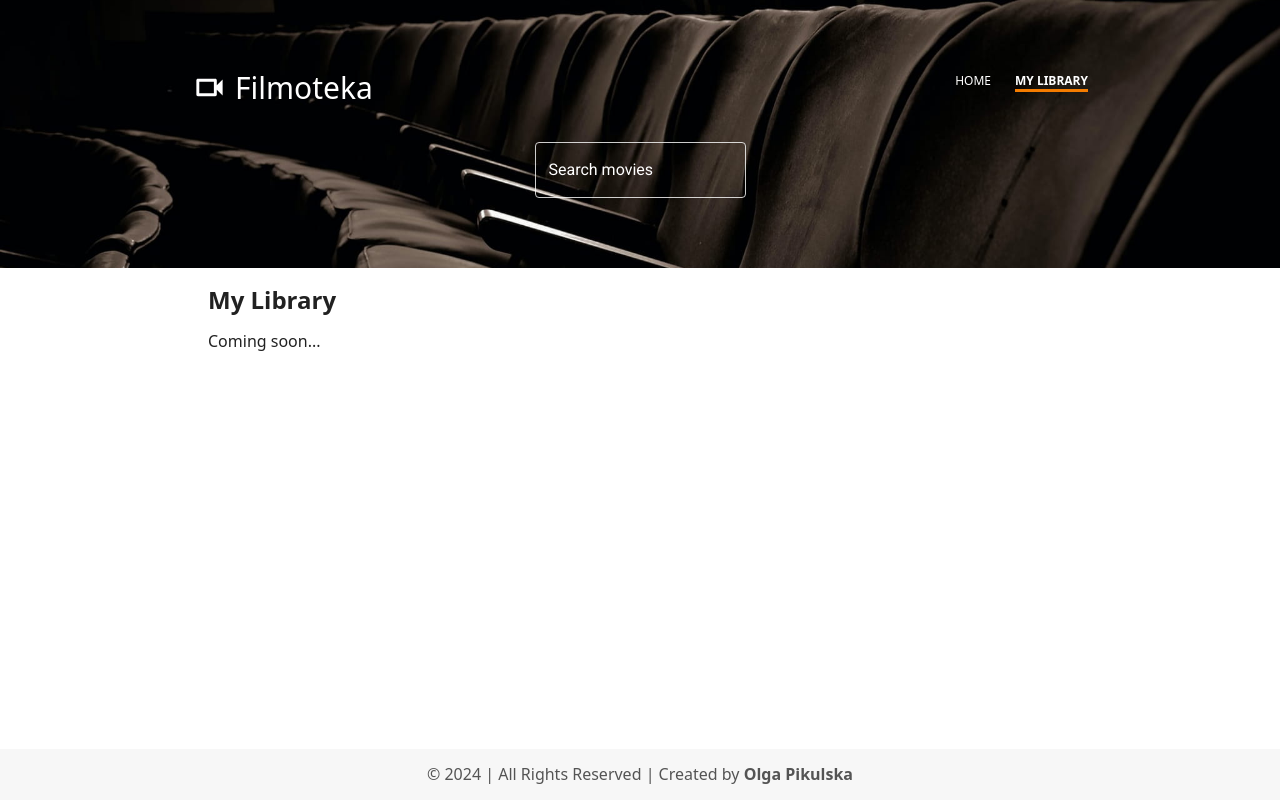
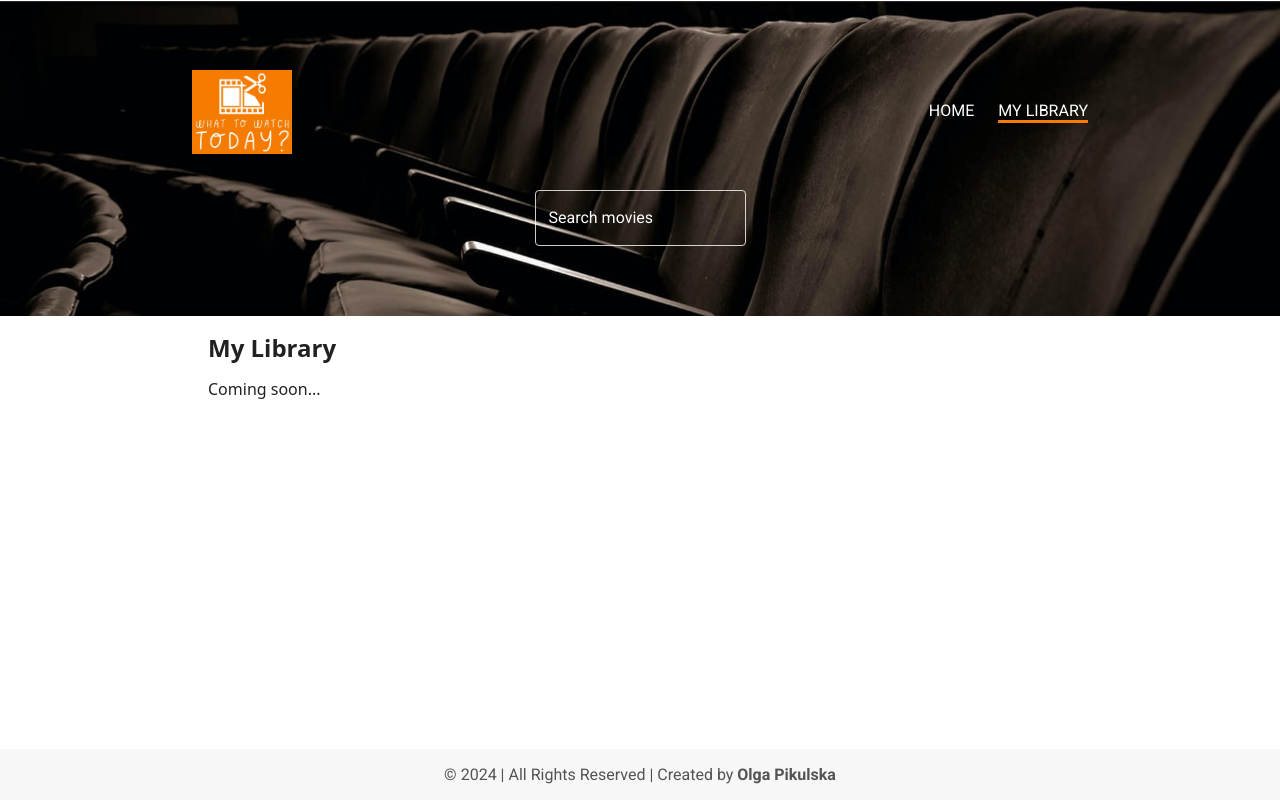
Before and after one commit to OlgaPikulska/what-to-watch-today, a Next.js app: page /library in a window 1280 px wide. Built offline with nearby package versions, Linux system fonts and the light colour scheme; what @mui/material-nextjs would draw is missing.

Commit message:
use Tupography

```diff
--- a/src/components/Footer/Footer.tsx
+++ b/src/components/Footer/Footer.tsx
@@ -1,11 +1,14 @@
+import Typography from "@mui/material/Typography/Typography";
 import React from "react";
 
 export const Footer: React.FC = () => {
+	const currentYear: number = new Date().getFullYear();
 	return (
-		<footer className="bg-footer text-footertext p-4 text-center">
-			<p>
-				© 2024 | All Rights Reserved | Created by <span className="font-bold">Olga Pikulska</span>
-			</p>
+		<footer className="bg-footer p-4 text-center">
+			<Typography variant="subtitle1" color="secondary.dark">
+				{`© ${currentYear} | All Rights Reserved | Created by`}{" "}
+				<span className="font-bold">Olga Pikulska</span>
+			</Typography>
 		</footer>
 	);
 };
--- a/src/components/Header/Header.tsx
+++ b/src/components/Header/Header.tsx
@@ -8,7 +8,7 @@ export const Header: React.FC = () => {
 	return (
 		<header className="bg-gray-800 bg-header-mobile bg-cover bg-center sm:bg-header-tablet lg:bg-header-desktop">
 			<div className="container flex flex-col gap-5 py-[70px]">
-				<div className="flex justify-between text-white">
+				<div className="flex items-center justify-between text-white">
 					<Logo />
 					<Navigation />
 				</div>
--- a/src/components/Logo/Logo.tsx
+++ b/src/components/Logo/Logo.tsx
@@ -1,14 +1,16 @@
 import React from "react";
-import VideocamOutlinedIcon from "@mui/icons-material/VideocamOutlined";
+import Image from "next/image";
 import Link from "next/link";
 
 export const Logo: React.FC = () => {
 	return (
 		<Link href="/">
-			<div className="flex gap-2">
-				<VideocamOutlinedIcon fontSize="large" />
-				<span className="text-3xl">Filmoteka</span>
-			</div>
+			<Image
+				src="/header/logo_what_to_watch_today.jpg"
+				width={100}
+				height={100}
+				alt="What to watch today logo"
+			/>
 		</Link>
 	);
 };
--- a/src/components/Navigation/Navigation.tsx
+++ b/src/components/Navigation/Navigation.tsx
@@ -3,28 +3,28 @@
 import React from "react";
 import { usePathname } from "next/navigation";
 import Link from "next/link";
+import Typography from "@mui/material/Typography/Typography";
 
 export const Navigation: React.FC = () => {
 	const pathname = usePathname();
 
 	return (
-		// <nav className="flex space-x-6">
 		<nav className="block">
 			<Link
 				href="/"
 				className={`${
 					pathname === "/" ? "border-b-[3px] border-warning font-bold" : ""
-				} mr-6 inline-block text-xs uppercase text-white hover:text-gray-300`}
+				} mr-6 inline-block uppercase hover:text-warning`}
 			>
-				Home
+				<Typography variant="body1">Home</Typography>
 			</Link>
 			<Link
 				href="/library"
 				className={`${
 					pathname === "/library" ? "border-b-[3px] border-warning font-bold" : ""
-				} inline-block text-xs uppercase text-white hover:text-gray-300`}
+				} inline-block uppercase hover:text-warning`}
 			>
-				My library
+				<Typography variant="body1">My library</Typography>
 			</Link>
 		</nav>
 	);
--- a/src/components/Poster/Poster.tsx
+++ b/src/components/Poster/Poster.tsx
@@ -2,6 +2,7 @@ import React from "react";
 import Image from "next/image";
 import NoPhotographyOutlinedIcon from "@mui/icons-material/NoPhotographyOutlined";
 import { Movie } from "@/types";
+import { Typography } from "@mui/material";
 
 type Poster = Pick<Movie, "poster_path" | "title">;
 
@@ -19,7 +20,9 @@ export const Poster = ({ poster_path, title }: Poster) => {
 			) : (
 				<div className="flex h-[300px] w-[200px] items-center justify-center rounded-sm border border-gray-500 text-gray-500">
 					<NoPhotographyOutlinedIcon fontSize="large" />
-					<span className="mt-2 text-sm">No Poster</span>
+					<Typography variant="body2" className="mt-2">
+						No Poster
+					</Typography>
 				</div>
 			)}
 		</>
--- a/src/theme.tsx
+++ b/src/theme.tsx
@@ -8,6 +8,8 @@ const theme = createTheme({
 		},
 		secondary: {
 			main: "#8c8c8c",
+			dark: "#545454",
+			light: "#ffffff",
 		},
 	},
 	typography: {
```
Also changed, not shown: public/header/logo_what_to_watch_today.jpg (added).
